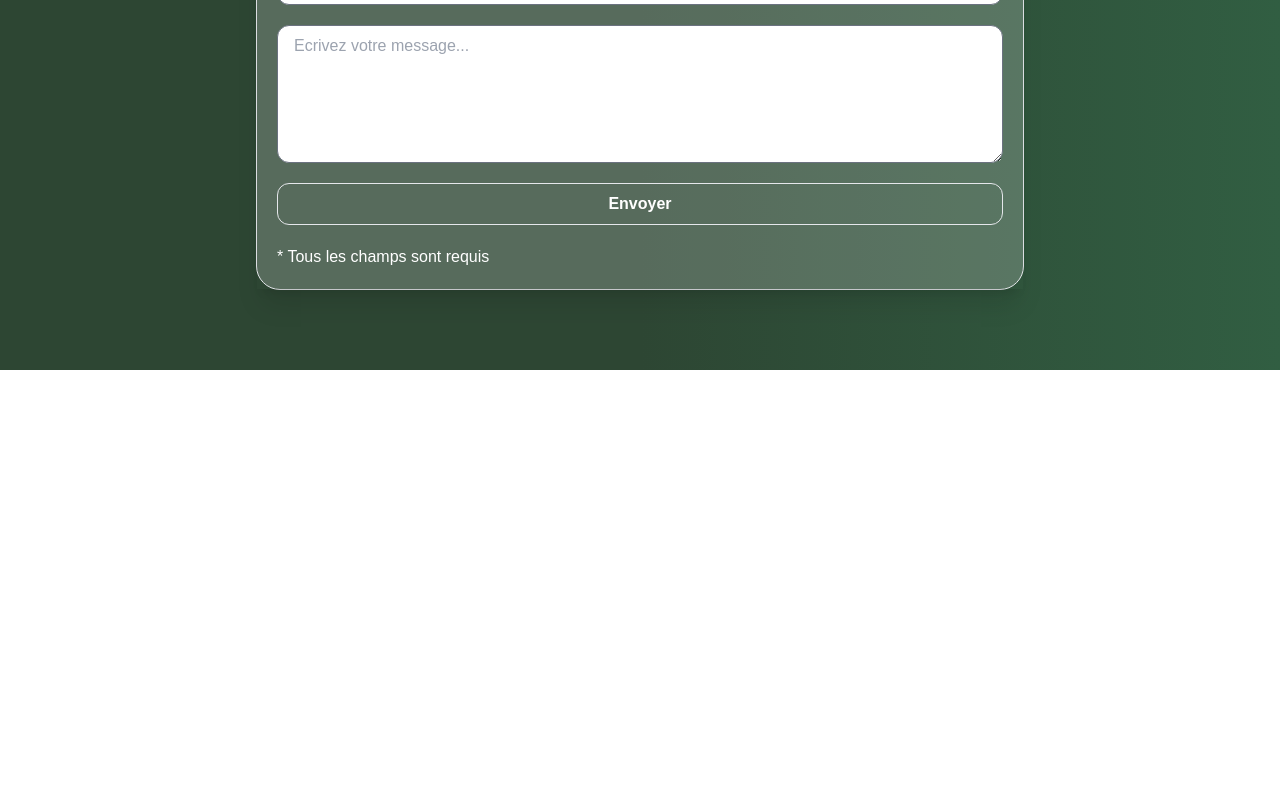
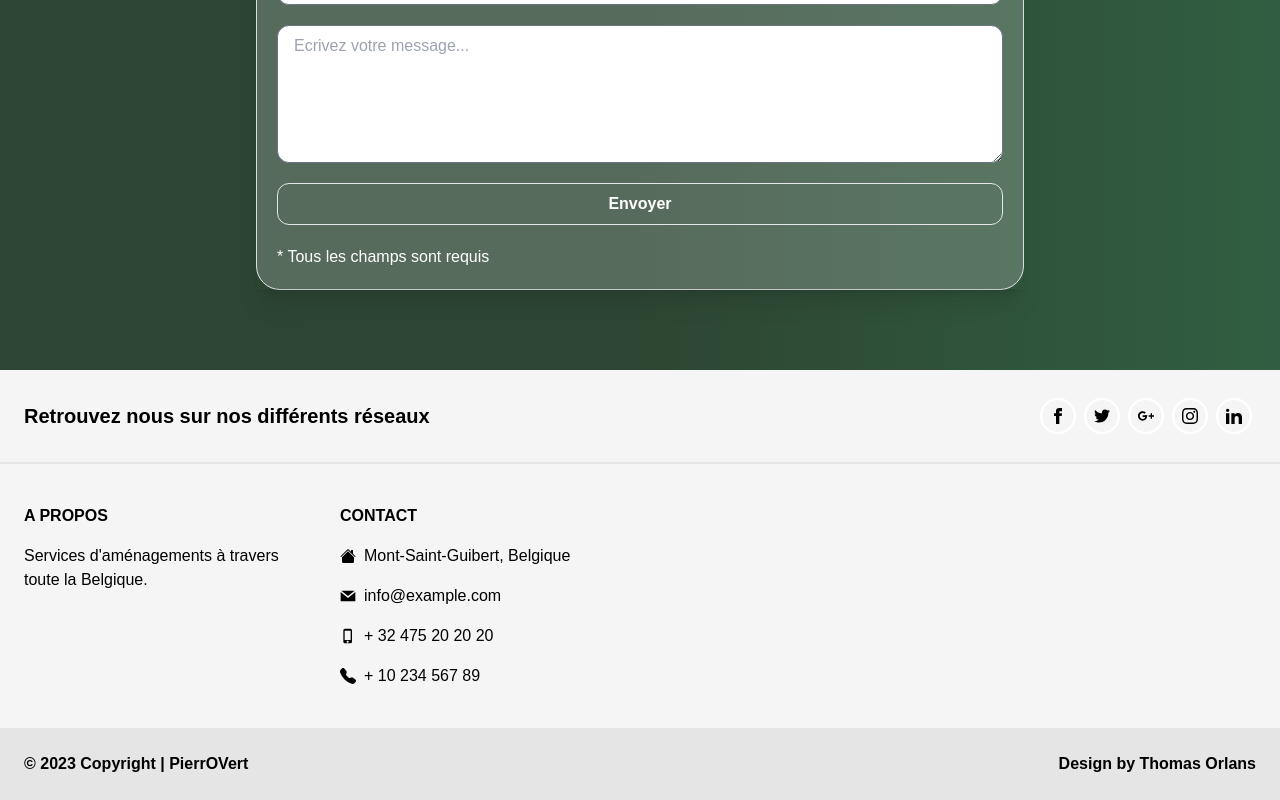
Before and after one commit to ThomasOrl/PierroVertProject, a React (Create React App) app: page /contact in a window 1280 px wide. Shown: the part 530-1330 px from the top of the page. Before the commit the page ends 900 px from the top, so only its background shows below. Built offline with nearby package versions, Linux system fonts and the light colour scheme.

Commit message:
add footer on every page

```diff
--- a/src/components/Contact.js
+++ b/src/components/Contact.js
@@ -1,5 +1,7 @@
 import React from "react";
 import Navbar from "../layouts/Navbar";
+import Footer from "../layouts/Footer";
+
 
 function Contact() {
   return (
@@ -64,6 +66,7 @@ function Contact() {
           </div>
         </div>
       </div>
+      <Footer />
     </>
   );
 }
--- a/src/components/Realisations.js
+++ b/src/components/Realisations.js
@@ -1,5 +1,6 @@
 import React from "react";
 import Navbar from "../layouts/Navbar";
+import Footer from "../layouts/Footer";
 
 function Realisations() {
   return (
@@ -54,6 +55,7 @@ function Realisations() {
           </div>
         </div>
       </div>
+      <Footer />
     </>
   );
 }
```
